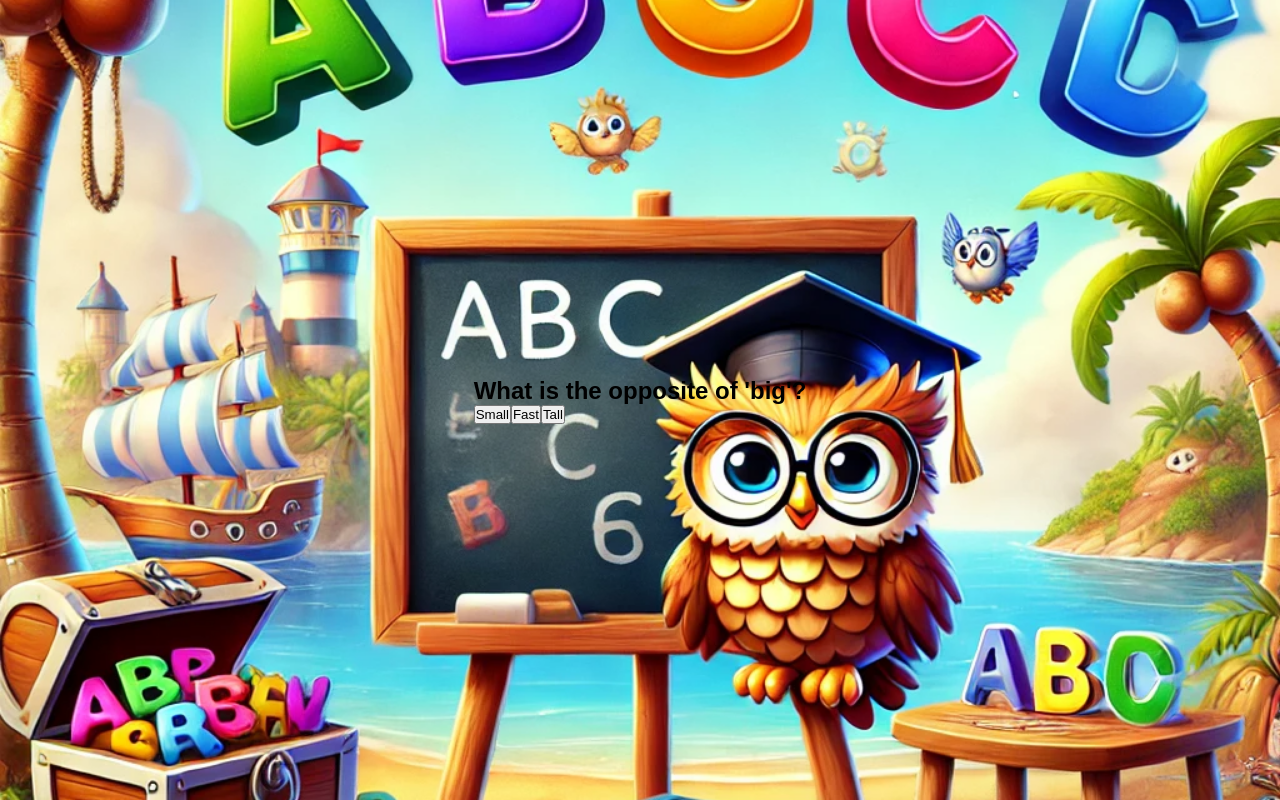
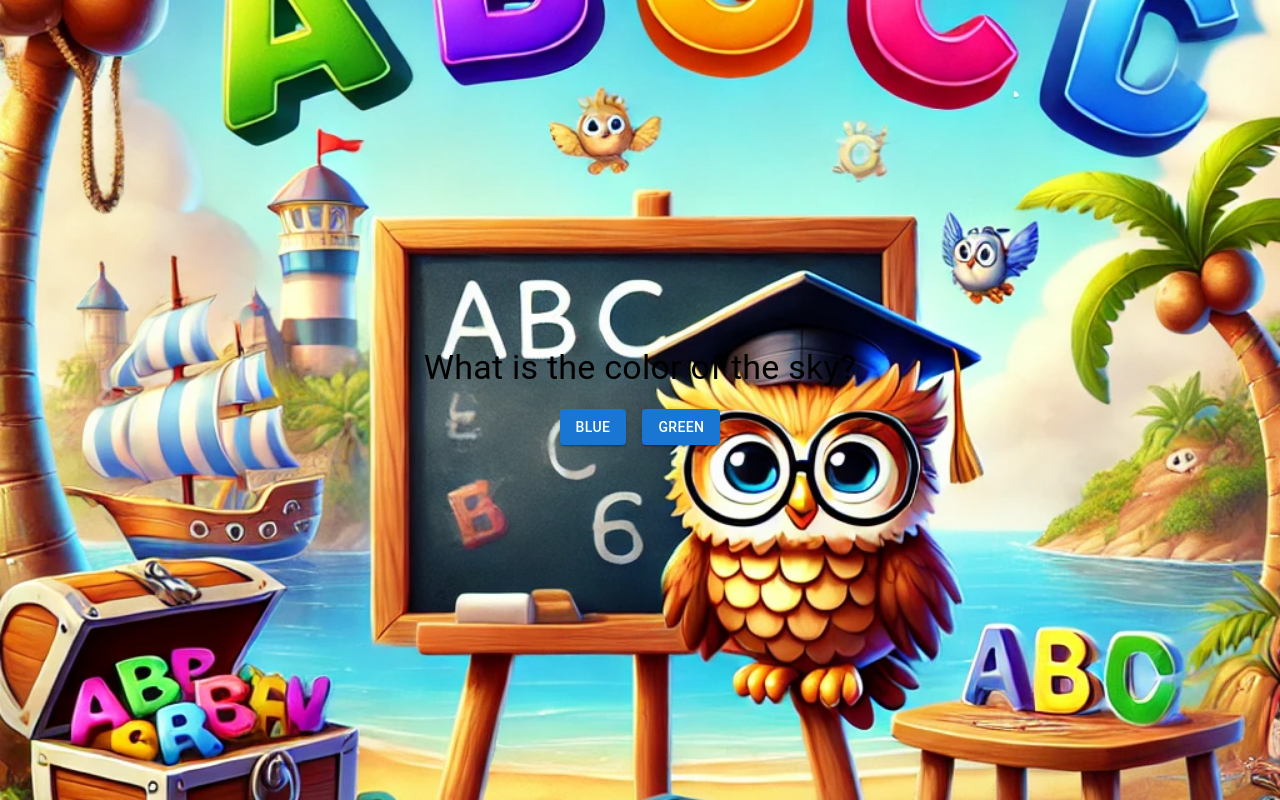
Before and after one commit to MiriamEtel/English-Learning-Platform, a React (Vite) app: page /English-Learning-Games/adventure-game in a window 1280 px wide. Built offline with nearby package versions, Linux system fonts and the light colour scheme.

Commit message:
start advanture game

```diff
--- a/src/data.ts
+++ b/src/data.ts
@@ -1,32 +1,14 @@
-export const questions = {
+const questions = {
     easy: [
-      {
-        question: "What is the opposite of 'big'?",
-        answers: [
-          { text: "Small", correct: true },
-          { text: "Fast", correct: false },
-          { text: "Tall", correct: false },
-        ],
-      },
+      { question: "What is the color of the sky?", answers: [{ text: "Blue", correct: true }, { text: "Green", correct: false }] },
+      { question: "How many legs does a dog have?", answers: [{ text: "Four", correct: true }, { text: "Two", correct: false }] },
     ],
     medium: [
-      {
-        question: "Which word is a synonym for 'happy'?",
-        answers: [
-          { text: "Sad", correct: false },
-          { text: "Joyful", correct: true },
-          { text: "Tired", correct: false },
-        ],
-      },
+      { question: "Which animal is known as the king of the jungle?", answers: [{ text: "Lion", correct: true }, { text: "Elephant", correct: false }] },
     ],
     hard: [
-      {
-        question: "What is the meaning of 'resilient'?",
-        answers: [
-          { text: "Able to recover quickly", correct: true },
-          { text: "Lazy", correct: false },
-          { text: "Fragile", correct: false },
-        ],
-      },
+      { question: "What is the capital of France?", answers: [{ text: "Paris", correct: true }, { text: "Rome", correct: false }] },
     ],
   };
+
+  export default questions;
--- a/src/pages/Adventure/AdventureGame.tsx
+++ b/src/pages/Adventure/AdventureGame.tsx
@@ -1,32 +1,39 @@
 import React, { useState } from "react";
-import { useNavigate, useSearchParams } from "react-router-dom";
-import { questions } from "../../data"; // ייבוא השאלות לפי רמות קושי
+import { useNavigate, useLocation } from "react-router-dom";
+import { Box, Button, Typography, Container } from "@mui/material";
+import questionsData from "../../data"; // ודאי שהשאלות מיובאות נכון
 
 const AdventureGame: React.FC = () => {
   const navigate = useNavigate();
-  const [searchParams] = useSearchParams();
-  const level = searchParams.get("level") || "easy";
+  const location = useLocation();
+  const level = (location.state?.level || "easy") as keyof typeof questionsData; // טיפוס בטוח
+  const questions = questionsData[level];
+
   const [index, setIndex] = useState(0);
   const [score, setScore] = useState(0);
 
   const handleAnswer = (correct: boolean) => {
     if (correct) setScore(score + 1);
-    if (index < questions[level].length - 1) {
+    if (index < questions.length - 1) {
       setIndex(index + 1);
     } else {
-      navigate("/adventure/completion", { state: { score, total: questions[level].length } });
+      navigate("/adventure/completion", { state: { score, total: questions.length } });
     }
   };
 
   return (
-    <div className="game-container">
-      <h2>{questions[level][index].question}</h2>
-      {questions[level][index].answers.map((answer, i) => (
-        <button key={i} onClick={() => handleAnswer(answer.correct)}>
-          {answer.text}
-        </button>
-      ))}
-    </div>
+    <Box sx={{ display: "flex", flexDirection: "column", alignItems: "center", justifyContent: "center", height: "100vh", textAlign: "center" }}>
+      <Container maxWidth="sm">
+        <Typography variant="h4" gutterBottom>
+          {questions[index].question}
+        </Typography>
+        {questions[index].answers.map((answer, i) => (
+          <Button key={i} variant="contained" sx={{ m: 1 }} onClick={() => handleAnswer(answer.correct)}>
+            {answer.text}
+          </Button>
+        ))}
+      </Container>
+    </Box>
   );
 };
 
```
